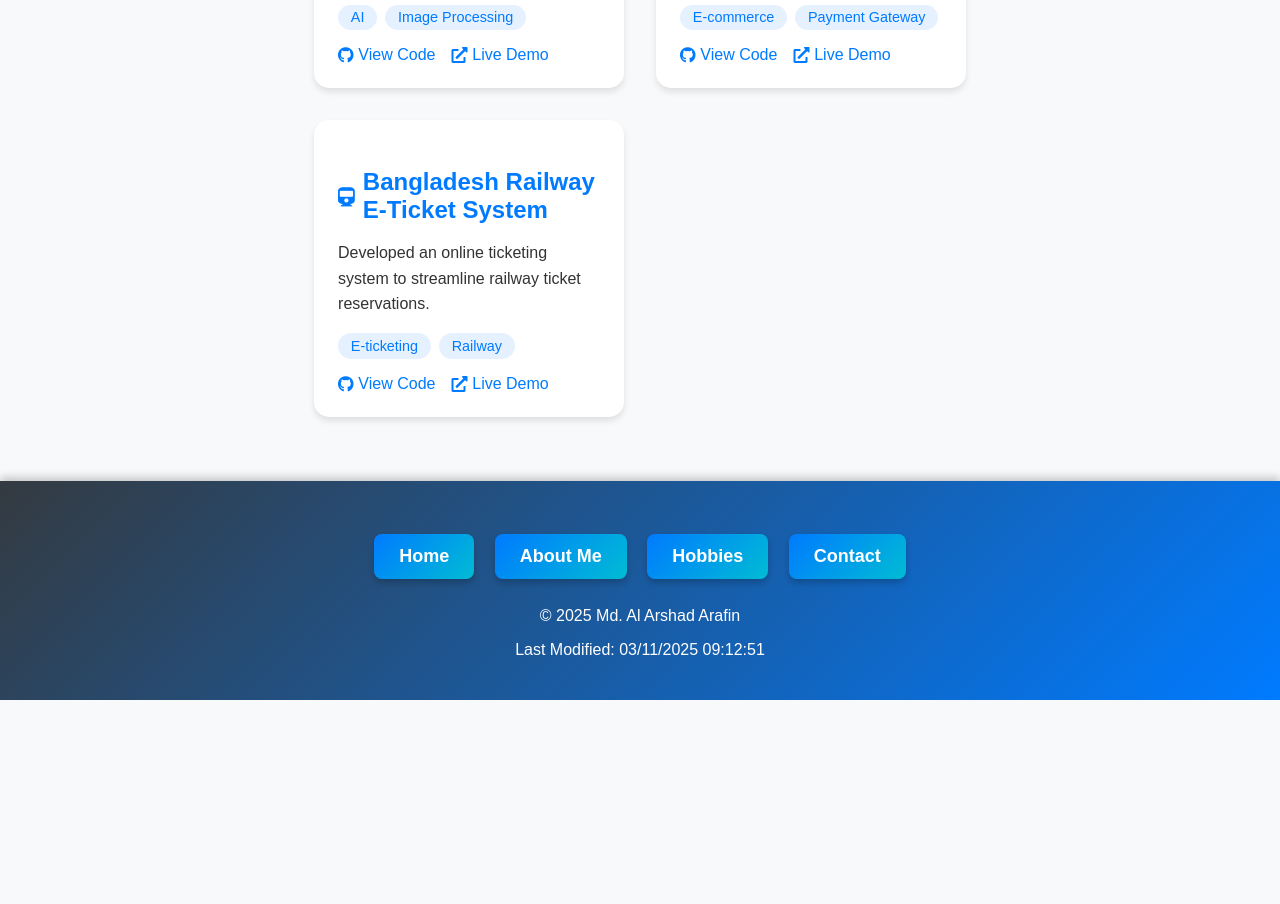
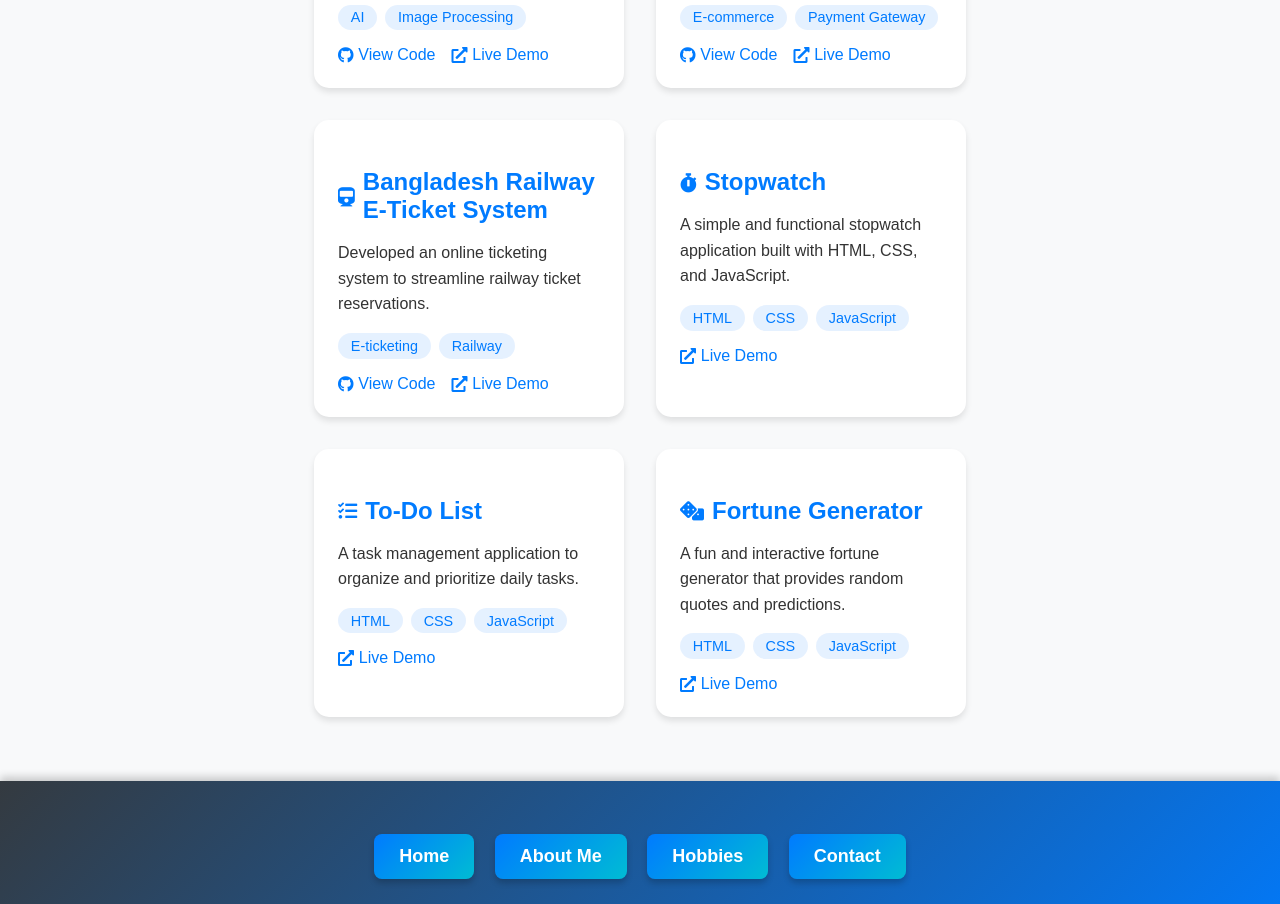
Before and after one commit to Arshad282/portfolio-final, a plain HTML site: page projects.html in a window 1280 px wide. Shown: the part 1140-2044 px from the top of the page. Before the commit the page ends 1840 px from the top, so only its background shows below. Drawn offline with Linux system fonts and the light colour scheme; a web font is replaced by a local one.

Commit message:
Update projects.html

```diff
--- a/projects.html
+++ b/projects.html
@@ -264,6 +264,67 @@
                             </div>
                         </div>
                     </article>
+
+                    <!-- New Projects -->
+                    <article class="project-card">
+                        <div class="project-content">
+                            <h3 class="project-title">
+                                <i class="fas fa-stopwatch"></i>
+                                Stopwatch
+                            </h3>
+                            <p class="project-description">
+                                A simple and functional stopwatch application built with HTML, CSS, and JavaScript.
+                            </p>
+                            <div class="project-tech">
+                                <span class="tech-tag">HTML</span>
+                                <span class="tech-tag">CSS</span>
+                                <span class="tech-tag">JavaScript</span>
+                            </div>
+                            <div class="project-links">
+                                <a href="https://arshad282.github.io/Stopwatch/"><i class="fas fa-external-link-alt"></i> Live Demo</a>
+                            </div>
+                        </div>
+                    </article>
+
+                    <article class="project-card">
+                        <div class="project-content">
+                            <h3 class="project-title">
+                                <i class="fas fa-tasks"></i>
+                                To-Do List
+                            </h3>
+                            <p class="project-description">
+                                A task management application to organize and prioritize daily tasks.
+                            </p>
+                            <div class="project-tech">
+                                <span class="tech-tag">HTML</span>
+                                <span class="tech-tag">CSS</span>
+                                <span class="tech-tag">JavaScript</span>
+                            </div>
+                            <div class="project-links">
+                                <a href="https://arshad282.github.io/To-Do-List/"><i class="fas fa-external-link-alt"></i> Live Demo</a>
+                            </div>
+                        </div>
+                    </article>
+
+                    <article class="project-card">
+                        <div class="project-content">
+                            <h3 class="project-title">
+                                <i class="fas fa-dice"></i>
+                                Fortune Generator
+                            </h3>
+                            <p class="project-description">
+                                A fun and interactive fortune generator that provides random quotes and predictions.
+                            </p>
+                            <div class="project-tech">
+                                <span class="tech-tag">HTML</span>
+                                <span class="tech-tag">CSS</span>
+                                <span class="tech-tag">JavaScript</span>
+                            </div>
+                            <div class="project-links">
+                                <a href="https://arshad282.github.io/Fortune-Generator/"><i class="fas fa-external-link-alt"></i> Live Demo</a>
+                            </div>
+                        </div>
+                    </article>
                 </div>
             </section>
         </main>
```
